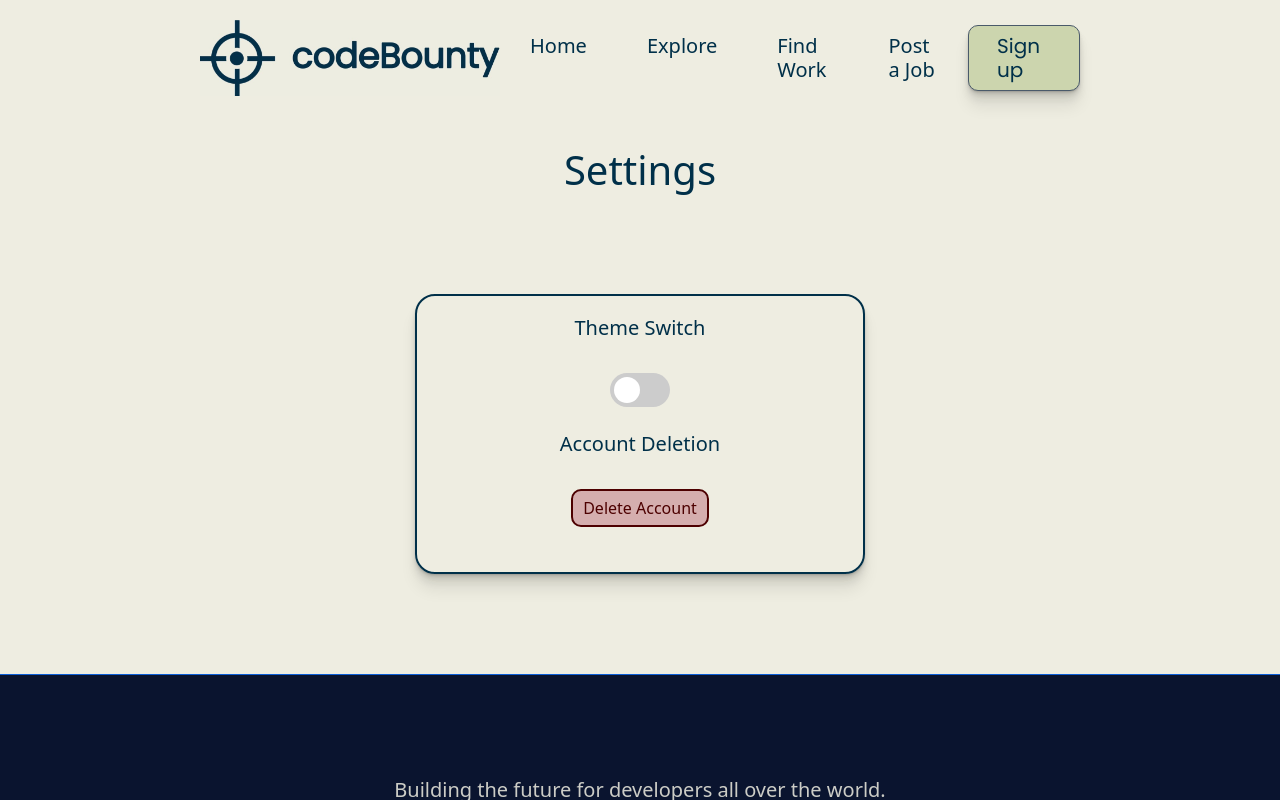
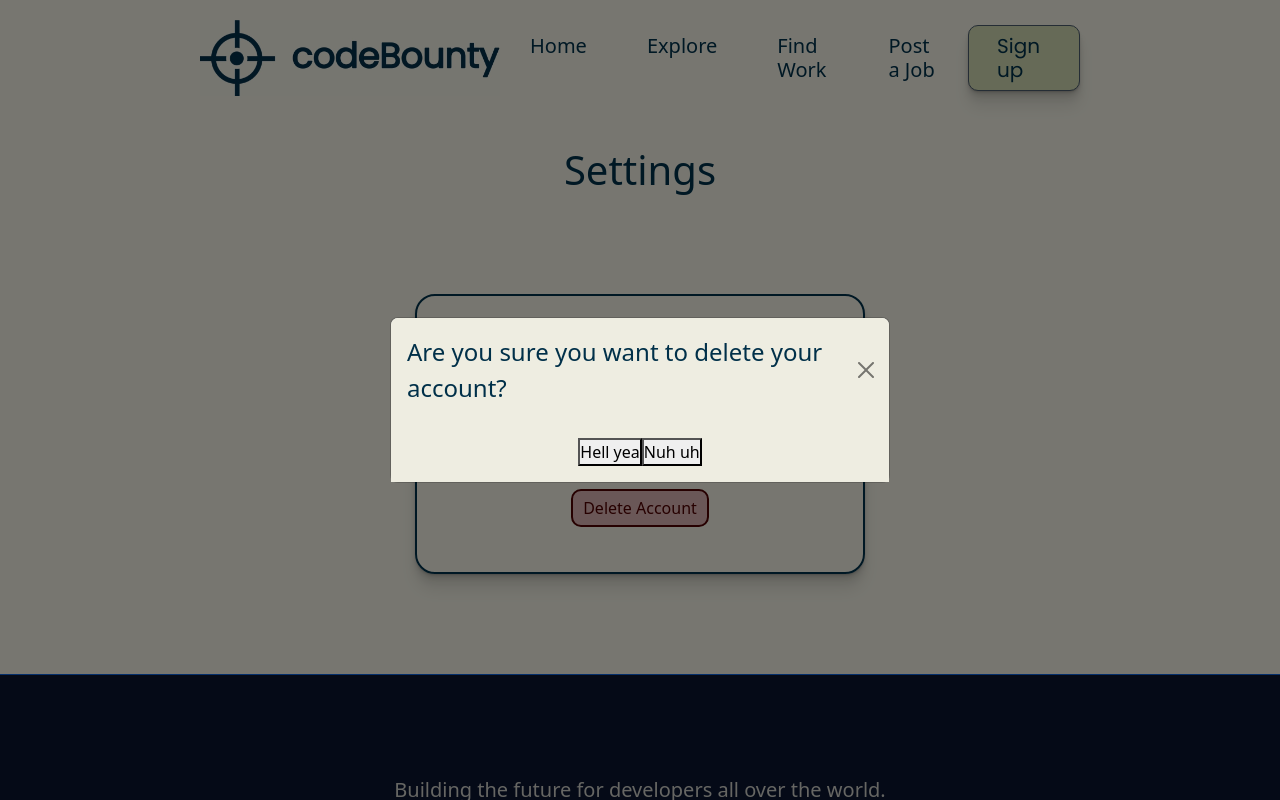
Before and after one commit to bryceberczik/codeBounty, a React (Vite) app in the folder client/: page /settings in a window 1280 px wide. Both pictures are taken after a click on the button "Delete Account". Shown: the top 800 px of the page. Built offline with nearby package versions, Linux system fonts and the light colour scheme; no server answers; a web font is replaced by a local one.

Commit message:
Completed Delete User & Modal Logic

```diff
--- a/client/src/pages/settings.tsx
+++ b/client/src/pages/settings.tsx
@@ -2,7 +2,7 @@ import { useState } from "react";
 import { useQuery, useMutation } from "@apollo/client";
 import { QUERY_ME } from "../utils/queries";
 import { DELETE_USER } from "../utils/mutations";
-import { Modal, Button } from "react-bootstrap";
+import { Modal } from "react-bootstrap";
 import "../css/settings.css";
 
 const Settings = () => {
@@ -10,22 +10,13 @@ const Settings = () => {
 
   const [deleteUser] = useMutation(DELETE_USER);
   const { loading, data } = useQuery(QUERY_ME);
-  const user = data?.me;
+  const userId = data?.me._id;
 
-  const handleShowModal = async () => {
-    try {
-      const userId = user._id;
-      console.log(userId);
-
-      handleDeleteUser(userId);
-    } catch (error) {
-      console.error("handleShowModal Error:", error);
-    }
-  };
-
-  // const handleCloseModal = () => setShowModal(false);
+  const handleShowModal = () => setShowModal(true);
+  const handleCloseModal = () => setShowModal(false);
 
   const handleDeleteUser = async (userId: string) => {
+    try {
       console.log(userId);
 
       await deleteUser({
@@ -35,6 +26,9 @@ const Settings = () => {
       });
 
       alert(`Your account has been deleted. Hope to see you again soon!`);
+    } catch (error) {
+      console.error("Error Deleting User:", error);
+    }
   };
 
   if (loading) return <p style={{ paddingBottom: "1000px" }}>Loading...</p>;
@@ -57,6 +51,18 @@ const Settings = () => {
           </button>
         </div>
       </div>
+
+      <Modal show={showModal} onHide={handleCloseModal} centered>
+        <Modal.Header closeButton>
+          <Modal.Title>
+            Are you sure you want to delete your account?
+          </Modal.Title>
+        </Modal.Header>
+        <Modal.Body>
+          <button onClick={() => handleDeleteUser(userId)}>Hell yea</button>
+          <button onClick={() => handleCloseModal}>Nuh uh</button>
+        </Modal.Body>
+      </Modal>
     </div>
   );
 };
```
Lines whose indentation alone changed are shown as unchanged.
